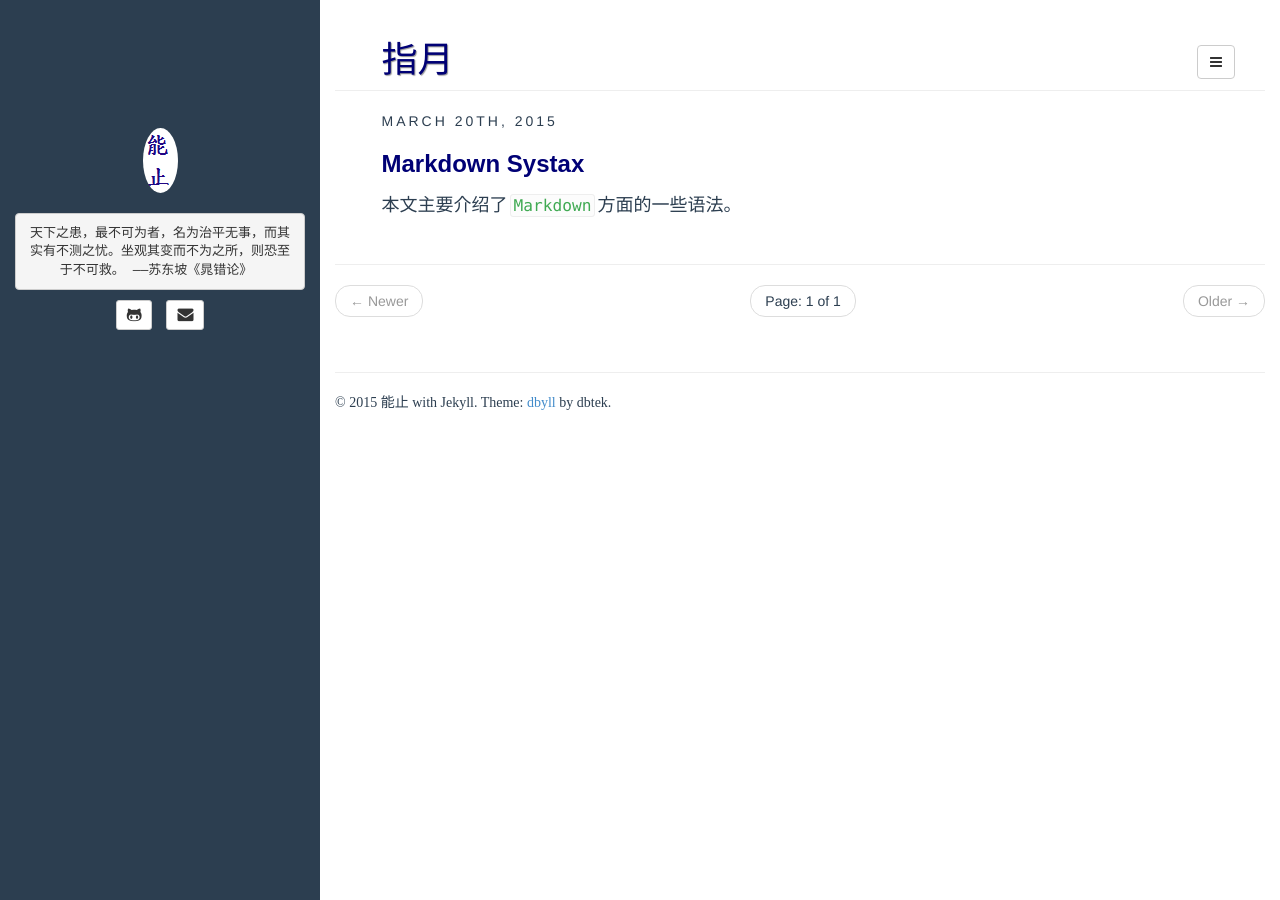
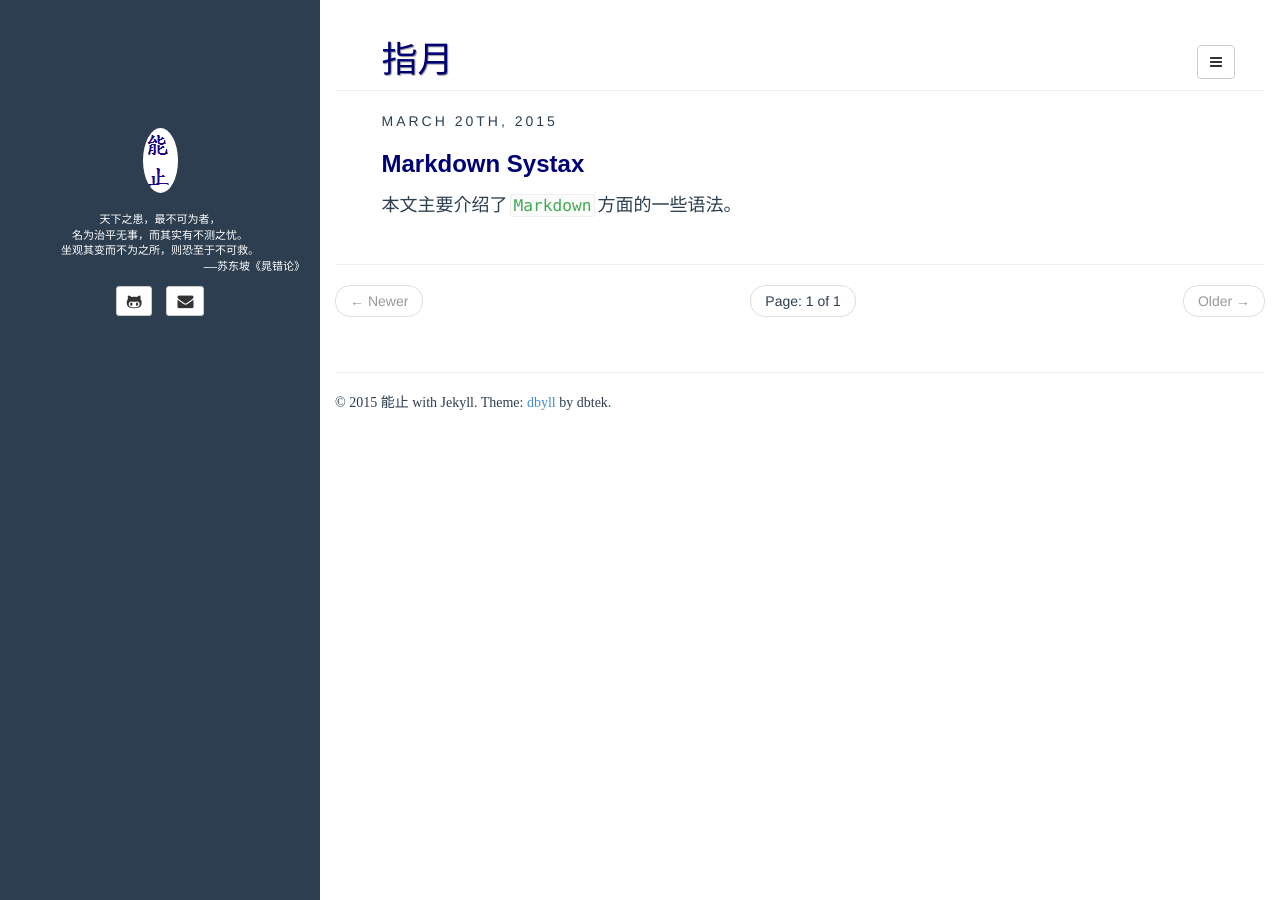
Before and after one commit to Zuofan/artical, a Jekyll site: the page built from index.html, in a window 1280 px wide. Built offline with Jekyll 4.4.1, drawn with Linux system fonts in a browser that asks for light colours; the list of posts is cut into pages by our own code.

Commit message:
Update _config.yml

```diff
--- a/_config.yml
+++ b/_config.yml
@@ -26,8 +26,7 @@ author:
 #  twitter: Zuofan
 #  pinterest: Zuofan
 #  linkedin: Zuofan
-  bio: <pre>天下之患，最不可为者，名为治平无事，而其实有不测之忧。<br\>坐观其变而不为之所，则恐至于不可救。<br\>
-                                                                                            ――苏东坡《晁错论》 </pre>
+  bio: 天下之患，最不可为者，<br>名为治平无事，而其实有不测之忧。<br>坐观其变而不为之所，则恐至于不可救。<br> <div align="right">――苏东坡《晁错论》</div>
 
 rss_path: feed.xml
 categories_path: categories.html
```
